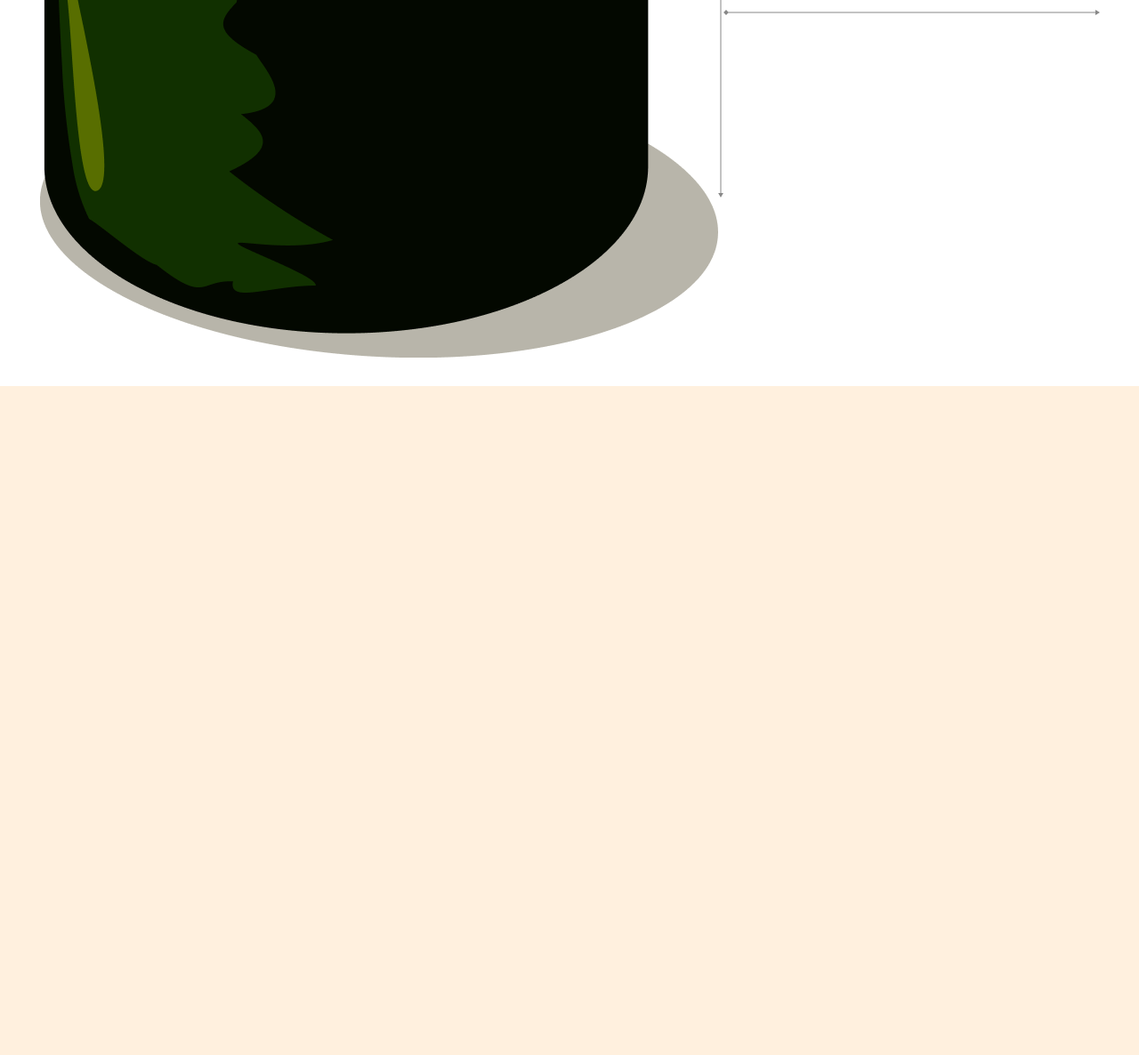
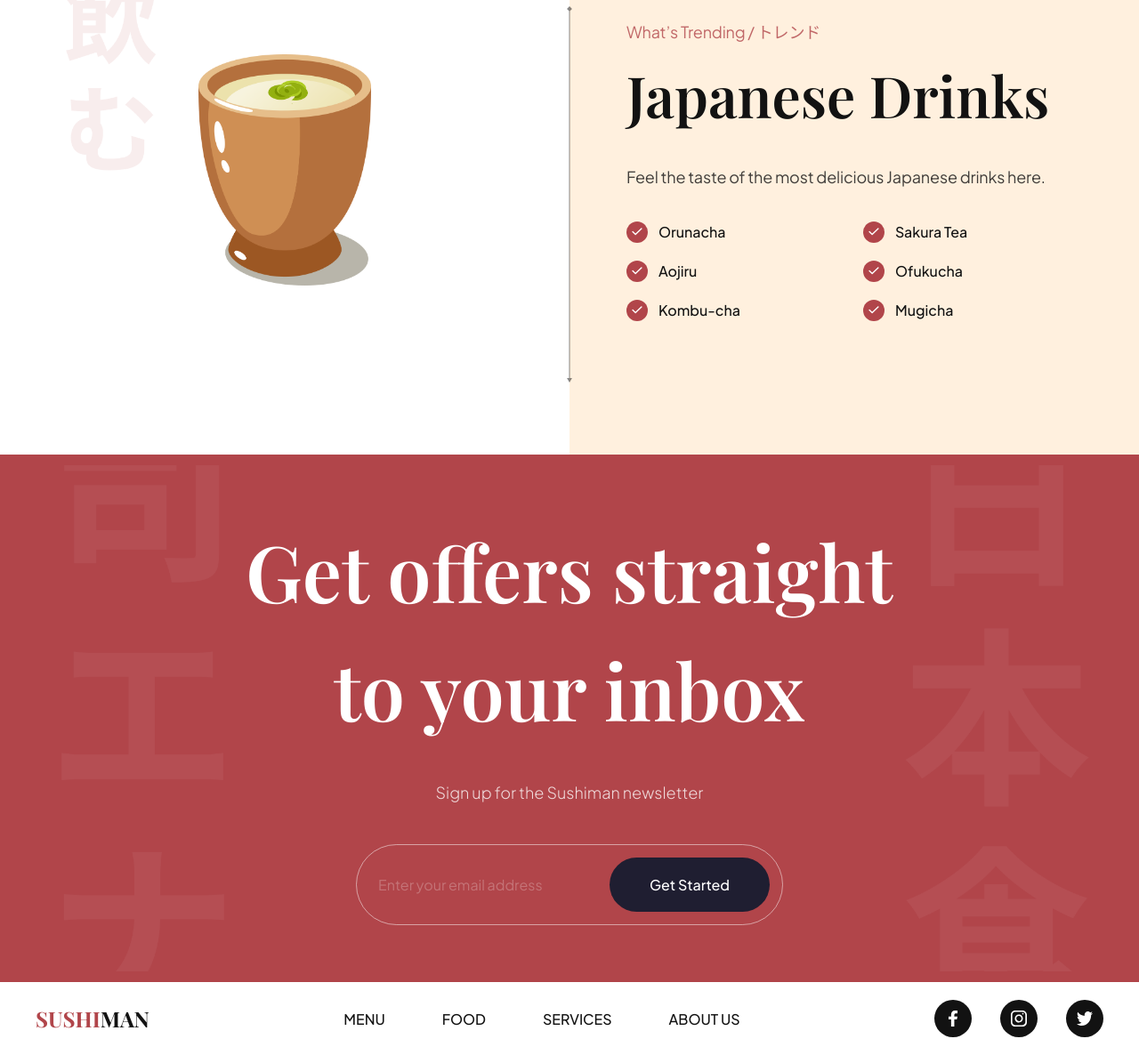
Before and after one commit to Aliwah1403/Sushi-Site, a website built with Vite: page index.html in a window 1280 px wide. Shown: the part 3185-4371 px from the top of the page at 89% size. Before the commit the page ends 3619 px from the top, so only its background shows below. Built offline with nearby package versions, Linux system fonts and the light colour scheme.

Commit message:
Changes
Finished addind what needed to be added on the website

```diff
--- a/css/sections/footer.css
+++ b/css/sections/footer.css
@@ -0,0 +1,55 @@
+.footer {
+  width: 100%;
+  padding: 20px 40px;
+  background: var(--color-white);
+  flex-wrap: wrap;
+  gap: 20px;
+  overflow: hidden;
+}
+
+.footer__logo {
+  font-size: 24px;
+  font-weight: bold;
+  font-family: var(--playfair-display);
+  text-transform: uppercase;
+  color: var(--secondary-color);
+  cursor: pointer;
+}
+
+.footer__logo span {
+  color: var(--primary-color);
+}
+
+.footer ul {
+  list-style: none;
+  display: flex;
+  flex-wrap: wrap;
+  flex-direction: row;
+  gap: 64px;
+}
+
+.footer ul:last-child {
+  gap: 32px;
+}
+
+.footer__nav li {
+  font-size: 16px;
+  font-weight: 500;
+  font-family: var(--plus-jakarta-sans);
+  text-transform: uppercase;
+  color: var(--secondary-color);
+  cursor: pointer;
+}
+
+.footer__social li {
+  width: 42px;
+  height: 42px;
+  background-color: var(--secondary-color);
+  border-radius: 100%;
+}
+
+.footer__social li img {
+  width: 45%;
+  height: 45%;
+  object-fit: contain;
+}
--- a/css/sections/subscribe.css
+++ b/css/sections/subscribe.css
@@ -0,0 +1,70 @@
+.subscription {
+  padding: 64px;
+  background-color: var(--primary-color);
+  background-image: url("../../assets/subscribe_bg.png");
+  background-position: center;
+  background-repeat: no-repeat;
+  background-size: contain;
+  flex-direction: column;
+  overflow: hidden;
+}
+
+.subscription h2 {
+  font-size: 88px;
+  font-family: var(--playfair-display);
+  font-weight: 600;
+  line-height: 133px;
+  color: #fff;
+  text-align: center;
+}
+
+.subscription p {
+  font-size: 18px;
+  font-family: var(--plus-jakarta-sans);
+  font-weight: 300;
+  line-height: 36px;
+  margin-top: 32px;
+  color: rgba(255, 255, 255, 0.8);
+}
+
+.subscription__form {
+  min-width: 480px;
+  margin-top: 40px;
+  padding: 14px 14px 14px 24px;
+  display: flex;
+  gap: 10px;
+  border: 1px solid rgba(255, 255, 255, 0.5);
+  border-radius: 46px;
+}
+
+.subscription__form input {
+  flex: 1;
+  font-size: 16px;
+  font-weight: 400px;
+  font-family: var(--plus-jakarta-sans);
+  color: #fff;
+  opacity: 0.5;
+  background: transparent;
+  border: none;
+  outline: none;
+}
+
+.subscription__form input::placeholder {
+  color: #fff;
+  opacity: 0.5;
+}
+
+.subscription__form button {
+  padding: 20px;
+  min-width: 180px;
+  font-size: 16px;
+  font-weight: 500;
+  font-family: var(--plus-jakarta-sans);
+  color: #fff;
+  text-align: center;
+  background: var(--black-400);
+  border-radius: 46px;
+  border: none;
+  outline: none;
+  cursor: pointer;
+}
--- a/css/sections/trending.css
+++ b/css/sections/trending.css
@@ -73,3 +73,70 @@
 .trending-sushi .trending__image {
   background-image: url("../../assets/japanese_sushi.png");
 }
+
+.trending-drink .trending__image {
+  background-image: url("../../assets/japanese_drinks.png");
+}
+
+.trending__image img {
+  width: 254px;
+  height: 260px;
+  object-fit: contain;
+}
+
+.trending__discover {
+  position: absolute;
+  top: 44%;
+  left: 44%;
+  z-index: 1;
+  width: 160px;
+  height: 160px;
+  background-color: var(--secondary-color);
+  border-radius: 100%;
+  display: flex;
+  justify-content: center;
+  align-items: center;
+}
+
+.trending__discover p {
+  color: #fff;
+  text-transform: uppercase;
+  font-size: 18px;
+  font-weight: 500;
+  font-family: var(--plus-jakarta-sans);
+}
+
+/* Arrows */
+.trending__arrow {
+  position: absolute;
+  z-index: 1;
+}
+.trending__arrow img {
+  object-fit: contain;
+}
+.trending__arrow-left {
+  left: -2.5px;
+  top: 12%;
+}
+.trending__arrow-left img,
+.trending__arrow-top img {
+  width: auto;
+  height: 100%;
+}
+.trending__arrow-top {
+  top: -10.5px;
+  left: 12%;
+}
+.trending__arrow-bottom {
+  bottom: -6.5px;
+  right: 12%;
+}
+.trending__arrow-bottom img,
+.trending__arrow-right img {
+  width: 100%;
+  height: auto;
+}
+.trending__arrow-right {
+  right: -2.5px;
+  bottom: 12%;
+}
--- a/index.html
+++ b/index.html
@@ -180,6 +180,7 @@
   </section>
 
   <section class="trending" id="food">
+    <section class="trending-sushi">
       <div class="trending__content" data-aos="fade-right">
         <p class="sushi__subtitle">
           What’s Trending / トレンド
@@ -248,8 +249,120 @@
         </div>
       </div>
     </section>
+    <div class="trending__discover" data-aos="zoom-in">
+      <p>Discover</p>
+    </div>
+
+    <section class="trending-drink">
+      <div class="trending__image flex-center">
+        <img src="assets/sushi-4.png" alt="sushi-4" data-aos="fade-right">
+
+        <div class="trending__arrow trending__arrow-top">
+          <img src="assets/arrow-horizontal.svg" alt="arrow-horizontal">
+        </div>
+
+        <div class="trending__arrow trending__arrow-right">
+          <img src="assets/arrow-vertical.svg" alt="arrow-vertical">
+        </div>
+      </div>
+      <div class="trending__content" data-aos="fade-left">
+        <p class="sushi__subtitle">
+          What’s Trending / トレンド
+        </p>
+
+        <h3 class="sushi__title">Japanese Drinks</h3>
+        <p class="sushi__description">
+          Feel the taste of the most delicious Japanese drinks here.
+        </p>
+
+        <ul class="trending__list flex-between">
+          <li>
+            <div class="trending__icon flex-center">
+              <img src="assets/check.svg" alt="check">
+            </div>
+            <p>Orunacha</p>
+          </li>
+
+          <li>
+            <div class="trending__icon flex-center">
+              <img src="assets/check.svg" alt="check">
+            </div>
+            <p>Sakura Tea</p>
+          </li>
+
+          <li>
+            <div class="trending__icon flex-center">
+              <img src="assets/check.svg" alt="check">
+            </div>
+            <p>Aojiru</p>
+          </li>
+
+          <li>
+            <div class="trending__icon flex-center">
+              <img src="assets/check.svg" alt="check">
+            </div>
+            <p>Ofukucha</p>
+          </li>
+
+          <li>
+            <div class="trending__icon flex-center">
+              <img src="assets/check.svg" alt="check">
+            </div>
+            <p>Kombu-cha</p>
+          </li>
+
+          <li>
+            <div class="trending__icon flex-center">
+              <img src="assets/check.svg" alt="check">
+            </div>
+            <p>Mugicha</p>
+          </li>
+
+        </ul>
+      </div>
 
 
+    </section>
+
+  </section>
+
+  <section class="subscription flex-center" id="services">
+    <h2 data-aos="flip-down">
+      Get offers straight <br>
+      to your inbox
+    </h2>
+    <p data-aos="fade-up">Sign up for the Sushiman newsletter</p>
+    <div class="subscription__form" data-aos="fade-up">
+      <input type="text" placeholder="Enter your email address">
+      <button>Get Started</button>
+    </div>
+  </section>
+
+  <footer class="footer flex-between">
+    <h3 class="footer__logo">
+      <span>Sushi</span>man
+    </h3>
+
+    <ul class="footer__nav">
+      <li><a href="#menu">Menu</a></li>
+      <li><a href="#food">Food</a></li>
+      <li><a href="#services">Services</a></li>
+      <li><a href="#about-us">About Us</a></li>
+    </ul>
+
+    <ul class="footer__social">
+      <li class="flex-center">
+        <img src="assets/facebook.svg" alt="facebook">
+      </li>
+      <li class="flex-center">
+        <img src="assets/instagram.svg" alt="instagram">
+
+      </li>
+      <li class="flex-center">
+        <img src="assets/twitter.svg" alt="twitter">
+      </li>
+    </ul>
+  </footer>
 
   <script src="js/script.js" type="module"></script>
 </body>
```
Lines whose indentation alone changed are shown as unchanged.
